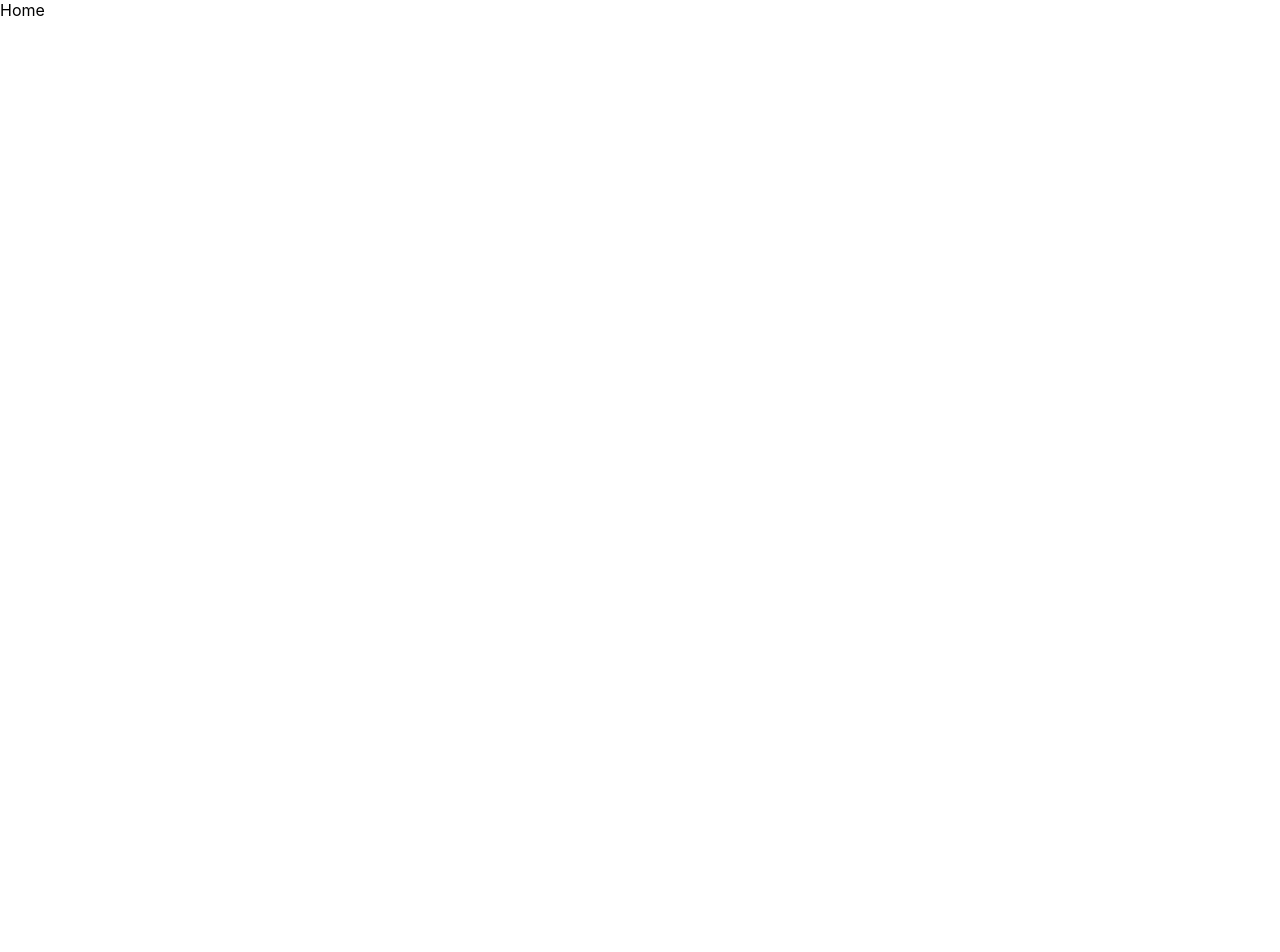
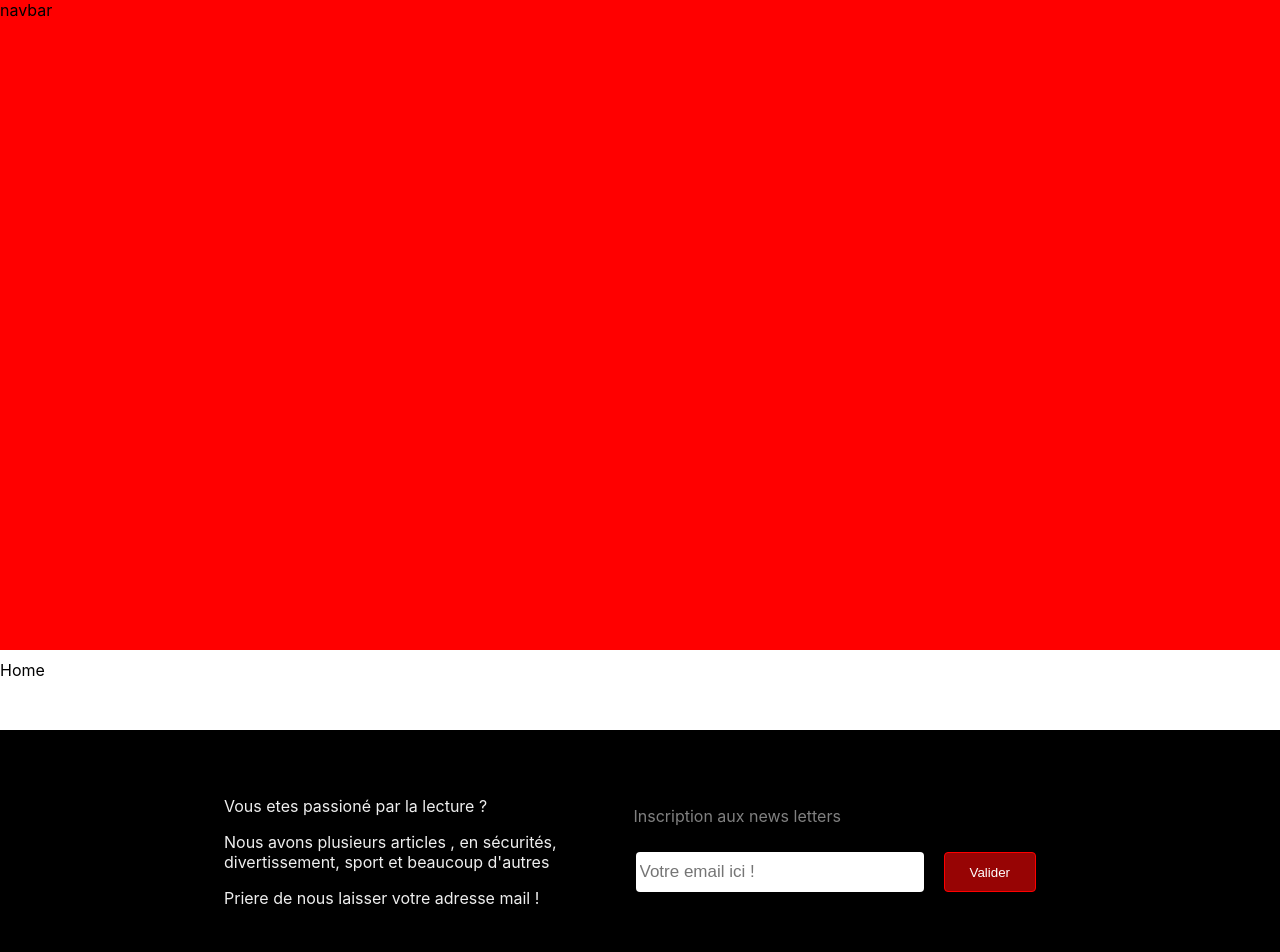
Before and after one commit to yavchris07/ifLova, a React (Create React App) app: page / in a window 1280 px wide. Shown: the top 952 px of the page. Before the commit the page ends 800 px from the top, so only its background shows below. Built offline with nearby package versions, Linux system fonts and the light colour scheme.

Commit message:
footer set up ok

```diff
--- a/src/App.tsx
+++ b/src/App.tsx
@@ -1,9 +1,14 @@
+import Footer from './components/footer';
+import NavBar from './components/nav-bar';
 import Routing from './routing';
+import './styles/app.scss';
 
 function App() {
   return (
-    <div>
+    <div className='app'>
+      <NavBar />
       <Routing />
+      <Footer />
     </div>
   );
 }
--- /dev/null
+++ b/src/components/footer.tsx
@@ -0,0 +1,29 @@
+import React from 'react'
+
+export default function Footer() {
+  return (
+    <div className='footer'>
+      <div className='form'>
+        <div className='txt'>
+            <p>Vous etes passioné par la lecture ? </p>
+            <p>Nous avons plusieurs articles , en sécurités, divertissement, sport et beaucoup d'autres</p>
+            <p>Priere de nous laisser votre adresse mail !</p>
+        </div>
+
+        <div className='ins'>
+            <p>Inscription aux news letters</p>
+            <form action="" method="get">
+                <input type="text" name="" id="" placeholder='Votre email ici !'/>
+                <button>Valider</button>
+            </form>
+        </div>
+
+      </div>
+
+
+      <div className='foot'>
+        <p>Tout droit réservé | IFlova | 2024</p>
+      </div>
+    </div>
+  )
+}
--- /dev/null
+++ b/src/components/nav-bar.tsx
@@ -0,0 +1,9 @@
+import React from 'react'
+
+export default function NavBar() {
+  return (
+    <div className='nav-bar'>
+      navbar
+    </div>
+  )
+}
--- a/src/pages/about.tsx
+++ b/src/pages/about.tsx
@@ -1,9 +1,33 @@
-import React from 'react'
+import '../styles/about.scss'
 
 export default function About() {
   return (
-    <div>
-      About
-    </div>
+    <>
+
+      <div className='about-text'>
+        <h3>Qui nous sommes !</h3>
+        <span>IFlova TV1</span>
+        <p  className='p'>
+          Bienvenue sur IFlova TV1 : Votre Destination Ultime pour l'Actualité, le Divertissement et la Sécurité
+          Plongez dans un monde d'informations fiables et sécuritaires avec IFlova TV1, votre source principale pour les dernières nouvelles de la République Démocratique du Congo et d'autres pays. Nous vous tenons informés des événements importants, des développements sécuritaires et des mises à jour essentielles pour vous aider à rester au fait de l'actualité régionale et internationale.
+          Mais ce n'est pas tout - chez IFlova TV1, nous savons que le divertissement est tout aussi crucial. C'est pourquoi nous vous proposons une gamme diversifiée de contenus divertissants, des interviews exclusives aux critiques de films, en passant par les dernières tendances musicale.
+        </p>
+        <p className='p' style={{color:'gray'}}>
+          Quelle que soit votre passion, nous avons de quoi vous divertir.
+          Et pour ceux qui recherchent un peu d'action, notre section sportive vous propose les derniers résultats, analyses et commentaires sur les matchs les plus passionnants. Que vous soyez fan de football, de basketball, de tennis ou de toute autre discipline sportive, IFlova TV1 vous garde sur la touche et sur le terrain.
+          Enfin, pour ceux qui cherchent à promouvoir leurs produits ou services, notre plateforme offre également des opportunités publicitaires ciblées. Contactez-nous pour discuter de la meilleure façon de promouvoir votre marque auprès de notre public engagé et diversifié.
+          Bienvenue sur IFlova TV1 - votre destination ultime pour l'information, le divertissement et la sécurité. Rejoignez-nous dès aujourd'hui et découvrez tout ce que nous avons à vous offrir.
+        </p>
+        <p className='p' style={{color:'gray'}}>
+          NB: Sur notre chaîne YouTube et notre page Facebook professionnelle, vous trouverez une variété de contenus engageants, allant des reportages en direct aux interviews exclusives, en passant par les critiques de films et les analyses sportives. Abonnez-vous à notre chaîne YouTube pour accéder à du contenu vidéo exclusif et interactif, et suivez notre page Facebook pour des mises à jour en temps réel sur les événements les plus importants.
+          En plus de notre présence sur les réseaux sociaux, notre site web vous propose un accès facile à toutes nos plateformes, ainsi qu'à des articles approfondis, des analyses pointues et des ressources utiles sur une gamme de sujets, allant de la sécurité à la culture en passant par le divertissement.
+          Que vous soyez un passionné d'actualité, un amateur de divertissement ou un entrepreneur cherchant à promouvoir sa marque, IFlova TV1 vous offre une plateforme dynamique et engagée pour vous informer, vous divertir et vous connecter avec un public diversifié et influent.
+        </p>
+        <p>
+          Rejoignez-nous dès aujourd'hui sur YouTube, Facebook et notre site web, et découvrez tout ce que IFlova TV1 a à vous offrir.
+        </p>
+      </div>
+
+    </>
   )
 }
--- /dev/null
+++ b/src/styles/about.scss
@@ -0,0 +1,14 @@
+:root{
+    --kprimary:red;
+    --kwhite:#fff;
+    --kblak:#000;
+    --kgrey: grey;
+    --kgray: gray;
+    --kbg:#efefef;
+}
+
+.about-text{
+    width: 65%;
+    border: 1px solid var(--kprimary);
+    margin: auto;
+}
--- /dev/null
+++ b/src/styles/app.scss
@@ -0,0 +1,81 @@
+:root{
+    --kprimary:red;
+    --kwhite:#fff;
+    --kblak:#000;
+    --kgrey: grey;
+    --kgray: gray;
+    --kbg:#efefef;
+}
+
+//Nav bars
+.nav-bar{
+    width: 100%;
+    height: 650px;
+    background: var(--kprimary);
+    margin-bottom: 10px;
+}
+
+
+//Footer
+.footer{
+
+    width: 100%;
+    height: 300px;
+    background: var(--kblak);
+    margin-top: 50px;
+    padding-top: 50px;
+
+    .form{
+        width: 65%;
+        margin: auto;
+        display: flex;
+         justify-content: space-between;
+
+        .txt{
+            background: var();
+            color: var(--kbg);
+        }
+
+        .ins{
+            background: var();
+            padding: 10px;
+            color: var(--kgrey);
+
+            p{
+                margin-left: 8px;
+            }
+
+            form{
+                display: flex;
+                input{
+                    height: 32px;
+                    width: 280px;
+                    margin: 10px;
+                    border-radius: 4px;
+                    font-size: 17px;
+                    border: none;
+                    padding: 4px;
+                }
+
+                button{
+                    border: 1px solid var(--kprimary);
+                    padding: 8px 25px;
+                    margin: 10px;
+                    border-radius: 4px;
+                    color: var(--kwhite);
+                    background: rgb(151, 4, 4);
+                    cursor: pointer;
+                }
+
+            }
+        }
+    }
+
+    .foot{
+        width: 15%;
+        margin: auto;
+        color: var(--kwhite);
+        padding-top: 45px;
+    }
+
+}
```
Also changed, not shown: src/assets/icon.png (added), src/assets/logoIflova.jpeg (added), src/styles/contact.scss (added), src/styles/home.scss (added).
